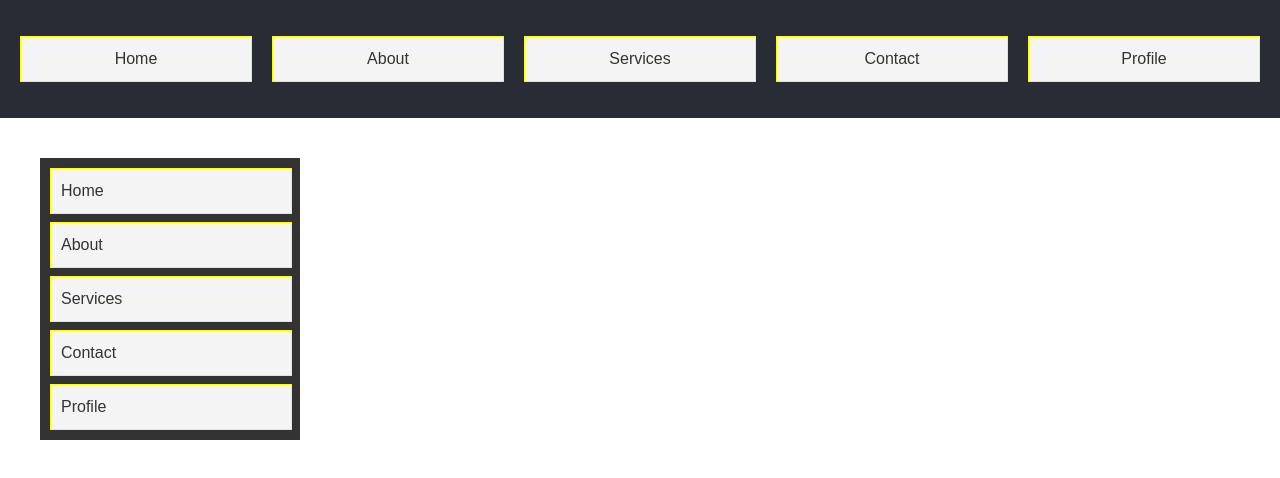
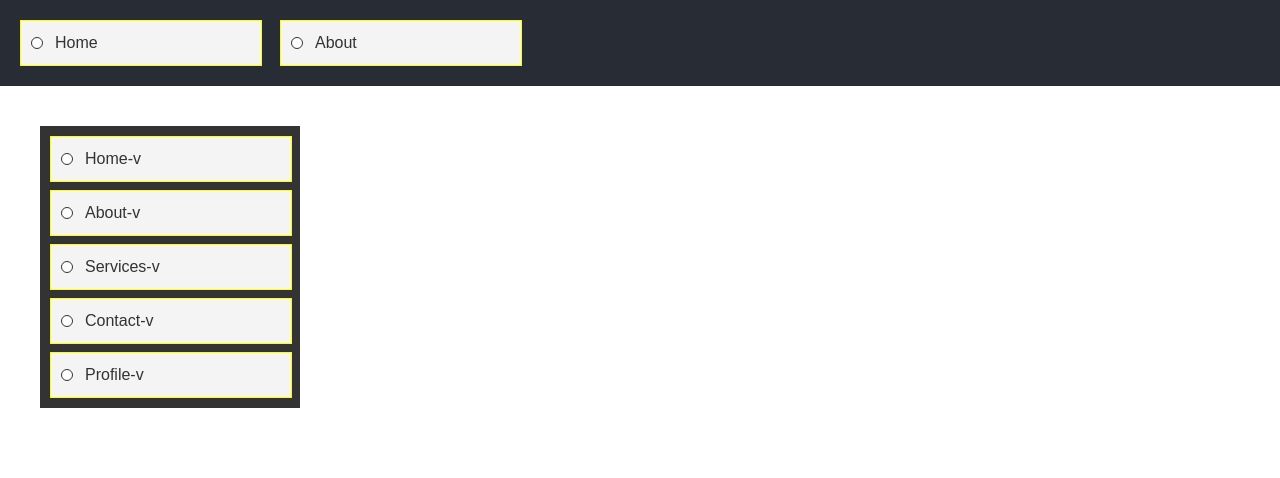
Before and after one commit to PetDavy/dnd, a React (Vite) app: page / in a window 1280 px wide. Shown: the top 478 px of the page. Built offline with nearby package versions, Linux system fonts and the light colour scheme.

Commit message:
debugging

```diff
--- a/src/App.css
+++ b/src/App.css
@@ -10,4 +10,21 @@
 .nav-item {
   max-width: 220px;
   width: 100%;
+  display: flex;
+  align-items: center;
+
+  cursor: pointer;
+  padding: 10px;
+  border: 1px solid yellow;
+  background-color: #f4f4f4;
+  color: #333;
 }
+
+.nav-item-point {
+  width: 10px;
+  height: 10px;
+  border-radius: 50%;
+  background-color: #fff;
+  border: 1px solid #333;
+  margin-right: 12px;
+}
--- a/src/App.tsx
+++ b/src/App.tsx
@@ -1,15 +1,20 @@
 import Header from './components/Header';
-import VerticalList from './components/VerticalList';
+import VerticalList from './components/VerticalListDnd';
 
 import './App.css';
+import { useDnd } from './components/useDnd';
 
 function App() {
+  const { DndProvider } = useDnd();
+
   return (
     <main className="App">
-      <Header />
-      <div className="content">
-        <VerticalList />
-      </div>
+      <DndProvider>
+        <Header />
+        <div className="content">
+          <VerticalList />
+        </div>
+      </DndProvider>
     </main>
   );
 }
--- a/src/components/Navbar.tsx
+++ b/src/components/Navbar.tsx
@@ -1,20 +1,36 @@
-import React from 'react';
+import React, { useState } from 'react';
+import { useDnd } from './useDnd';
 import '../styles/Navbar.css';
+// const IDS = ['Home', 'About', 'Services', 'Contact', 'Profile'];
+const IDS = ['Home', 'About'];
 
 const Navbar: React.FC = () => {
-  const navItems = ['Home', 'About', 'Services', 'Contact', 'Profile'];
+  const { Container, ItemWrapper } = useDnd();
+
+  const [items, setItems] = useState(IDS);
 
   return (
-    <nav className="navbar">
-      <ul>
-        {navItems.map((item, index) => (
-          <li key={index} className="nav-item">
+    <Container
+      id="navbar"
+      className="navbar"
+      listItems={items}
+      setListItems={setItems}
+    >
+      {items.map((item) => (
+        <ItemWrapper
+          key={`navbar&${item}`}
+          id={item}
+          containerId="navbar"
+          className="navbar-item"
+        >
+          <div className="nav-item">
+            <div className="nav-item-point" />
             {item}
-          </li>
-        ))}
-      </ul>
-    </nav>
+          </div>
+        </ItemWrapper>
+      ))}
+    </Container>
   );
-}
+};
 
 export default Navbar;
--- a/src/components/VerticalList.tsx
+++ b/src/components/VerticalList.tsx
@@ -5,7 +5,7 @@ import { useAtomValue, useSetAtom } from 'jotai';
 
 import '../styles/VerticalList.css';
 
-const IDS = ['Home', 'About', 'Services', 'Contact', 'Profile'];
+const IDS = ['Home-v', 'About-v', 'Services-v', 'Contact-v', 'Profile-v'];
 
 const VerticalList: React.FC = () => {
   const [listItems, setListItems] = useState(IDS);
--- /dev/null
+++ b/src/components/VerticalListDnd.tsx
@@ -0,0 +1,37 @@
+import { useState } from 'react';
+import { useDnd } from './useDnd';
+
+const IDS = ['Home-v', 'About-v', 'Services-v', 'Contact-v', 'Profile-v'];
+
+import '../styles/VerticalList.css';
+
+function VerticalListDnd() {
+  const { Container, ItemWrapper } = useDnd();
+
+  const [items, setItems] = useState(IDS);
+  // console.log('items', items);
+
+  return (
+      <Container
+        id="vertical-list"
+        listItems={items}
+        setListItems={setItems}
+        className="vertical-list"
+      >
+        {items.map((item) => (
+          <ItemWrapper
+            key={`vertical&${item}`}
+            id={item}
+            containerId="vertical-list"
+          >
+            <div className="nav-item">
+              <div className="nav-item-point" />
+              {item}
+            </div>
+          </ItemWrapper>
+        ))}
+      </Container>
+  );
+}
+
+export default VerticalListDnd;
--- a/src/components/useDnd.tsx
+++ b/src/components/useDnd.tsx
@@ -15,9 +15,13 @@ type DndContextType = {
   containersRefs: Record<string, HTMLDivElement | null>;
   addItemRef: (ref: HTMLDivElement, id: string) => void;
   addContainerRef: (ref: HTMLDivElement, id: string) => void;
+  initSnapshot: string[];
+  setInitSnapshot: (snapshot: string[]) => void;
 
   containers: Record<string, string[]>;
-  setContainers: (containers: Record<string, string[]>) => void;
+  updateContainer: (items: string[], id: string) => void;
+  containerSetItems: Record<string, (items: string[]) => void>;
+  addContainerSetItems: (setItems: (items: string[]) => void, id: string) => void;
 };
 
 export const DndContext = createContext<DndContextType | null>(null);
@@ -26,6 +30,7 @@ export function useDnd() {
   return {
     DndProvider,
     ItemWrapper,
+    Container,
   };
 }
 
@@ -34,14 +39,24 @@ function DndProvider({ children }: PropsWithChildren) {
   const [itemsRefs, setItemsRefs] = useState<Record<string, HTMLDivElement | null>>({});
   const [containers, setContainers] = useState<Record<string, string[]>>({});
   const [containersRefs, setContainersRefs] = useState<Record<string, HTMLDivElement | null>>({});
+  const [containerSetItems, setContainerSetItems] = useState<Record<string, (items: string[]) => void>>({});
+  const [initSnapshot, setInitSnapshot] = useState<string[]>([]);
 
   const addItemRef = (ref: HTMLDivElement, id: string) => {
-    setItemsRefs({ ...itemsRefs, [id]: ref });
+    setItemsRefs((prev) => ({ ...prev,  [id]: ref }));
   };
 
   const addContainerRef = (ref: HTMLDivElement, id: string) => {
-    setContainersRefs({ ...containersRefs, [id]: ref });
+    setContainersRefs((prev) => ({ ...prev, [id]: ref }));
   };
+
+  const addContainerSetItems = (setItems: (items: string[]) => void, id: string) => {
+    setContainerSetItems((prev) => ({ ...prev, [id]: setItems }));
+  }
+
+  const updateContainer = (items: string[], id: string) => {
+    setContainers((prev) => ({ ...prev, [id]: [...items] }));
+  }
 
   const context = {
     activeItem,
@@ -49,9 +64,13 @@ function DndProvider({ children }: PropsWithChildren) {
     itemsRefs,
     addItemRef,
     containers,
-    setContainers,
+    updateContainer,
     containersRefs,
     addContainerRef,
+    containerSetItems,
+    addContainerSetItems,
+    initSnapshot,
+    setInitSnapshot,
   };
 
   return (
@@ -65,10 +84,12 @@ interface ContainerProps extends PropsWithChildren {
   id: string;
   listItems: string[];
   setListItems: (items: string[]) => void;
+  className?: string;
 }
 
-function Container({ children, id, listItems, setListItems }: ContainerProps) {
+function Container({ children, id, listItems, setListItems, className }: ContainerProps) {
   const context = useContext(DndContext);
+  // console.log('context', context);
 
   const containerRef = useRef<HTMLDivElement>(null);
 
@@ -80,39 +101,39 @@ function Container({ children, id, listItems, setListItems }: ContainerProps) {
 
     if (containerRef.current) {
       context.addContainerRef(containerRef.current, id);
+      context.addContainerSetItems(setListItems, id);
+      context.updateContainer(listItems, id);
     }
   }, [containerRef]);
 
   useEffect(() => {
     if (!context) return;
 
-    context.setContainers({
-      ...context.containers,
-      [id]: listItems,
-    });
-  }, [listItems]);
+    console.log('context.containers[id]', context.containers[id])
+    setListItems(context.containers[id] || listItems);
+  }, [context?.containers[id]]);
 
-  const handleDragStart = (item: string) => {
-    if (!context) return;
-    context.setActiveItem(item);
-  }
-
-  return <div ref={containerRef}>{children}</div>;
+  return (
+    <div
+      ref={containerRef}
+      className={className}
+    >
+        {children}
+      </div>
+  );
 }
 
 interface ItemWrapperProps extends PropsWithChildren {
   id: string;
-  handleDragItem: (event: MouseEvent, info: PanInfo) => void;
-  onDragStart: () => void;
-  onDragEnd: () => void;
+  containerId: string;
+  className?: string;
 }
 
 function ItemWrapper({
   children,
   id,
-  handleDragItem,
-  onDragStart,
-  onDragEnd,
+  containerId,
+  className,
 }: ItemWrapperProps) {
   const context = useContext(DndContext);
 
@@ -125,9 +146,73 @@ function ItemWrapper({
     }
 
     if (itemRef.current) {
-      context.addItemRef(itemRef.current, id);
+      context.addItemRef(itemRef.current, `${containerId}&${id}`);
     }
   }, [itemRef]);
+
+  const handleDragStart = () => {
+    if (!context) return;
+    context.setActiveItem(id);
+    context.setInitSnapshot(context.containers[containerId]);
+  }
+
+  const handleDragItem = (event: MouseEvent, info: PanInfo) => {
+    if (!context) return;
+
+    // let activeContainerId = containerId;
+    // Object.entries(context.containersRefs).forEach(([id, ref]) => {
+    //   if (ref && containsPoint(ref, info.point.x, info.point.y)) {
+    //     activeContainerId = id;
+    //   }
+    // })
+
+    let collision = false;
+    Object.entries(context.itemsRefs).forEach(([id, ref]) => {
+      const [hoverContainerId, itemId] = id.split('&');
+
+      if (ref && containsPoint(ref, info.point.x, info.point.y)) {
+        collision = true;
+        const dragContainerItems = context.containers[containerId];
+        const hoverContainerItems = context.containers[hoverContainerId];
+
+        const hoveredIndex = hoverContainerItems.indexOf(itemId);
+        const dragIndex = dragContainerItems.indexOf(context.activeItem!);
+
+        if (hoveredIndex < 0 || dragIndex < 0 || hoveredIndex === dragIndex || !context.activeItem) return;
+
+        const reorderedDragItems = [...dragContainerItems];
+        const reorderedHoveredItems = [...hoverContainerItems];
+
+        if (containerId === hoverContainerId) {
+          reorderedDragItems.splice(dragIndex, 1);
+          reorderedDragItems.splice(hoveredIndex, 0, context.activeItem);
+
+          context.containerSetItems[containerId](reorderedDragItems);
+        } else {
+          reorderedDragItems.splice(dragIndex, 1);
+          reorderedHoveredItems.splice(hoveredIndex, 0, context.activeItem);
+          console.log('reorderedDragItems', reorderedDragItems);
+          // console.log('reorderedHoveredItems', reorderedHoveredItems);
+
+          // context.containerSetItems[containerId](reorderedDragItems);
+          // context.containerSetItems[hoverContainerId](reorderedHoveredItems);
+          context.updateContainer(reorderedDragItems, containerId);
+          context.updateContainer(reorderedHoveredItems, hoverContainerId);
+        }
+      }
+    })
+
+    if (!collision) {
+      context.containerSetItems[containerId](context.initSnapshot);
+    }
+  }
+
+  const handleDragEnd = () => {
+    if (!context) return;
+
+    context.setActiveItem(null);
+    // context.setInitSnapshot(context.containers[containerId]);
+  }
 
   return (
     <div ref={itemRef}>
@@ -137,13 +222,19 @@ function ItemWrapper({
         dragElastic={1}
         dragMomentum={false}
         dragConstraints={{ top: 0, bottom: 0, left: 0, right: 0 }}
-        className="nav-item"
         onDrag={handleDragItem}
-        onDragStart={onDragStart}
-        onDragEnd={onDragEnd}
+        onDragStart={handleDragStart}
+        onDragEnd={handleDragEnd}
+        className={className}
       >
         {children}
       </motion.div>
     </div>
   );
 }
+
+function containsPoint(element: HTMLElement, x: number, y: number) {
+  const rect = element.getBoundingClientRect();
+
+  return rect.top <= y && y <= rect.bottom && rect.left <= x && x <= rect.right;
+}
--- a/src/styles/Navbar.css
+++ b/src/styles/Navbar.css
@@ -1,16 +1,10 @@
-.navbar ul {
+.navbar {
   list-style-type: none;
   padding: 0;
   display: flex;
   gap: 20px;
 }
 
-.navbar li {
-  color: white;
-  cursor: pointer;
-  padding: 10px;
-  border: 1px solid yellow;
-  cursor: pointer;
-  background-color: #f4f4f4;
-  color: #333;
+.navbar-item {
+  min-width: 240px;
 }
--- a/src/styles/VerticalList.css
+++ b/src/styles/VerticalList.css
@@ -1,4 +1,4 @@
-.vertical-list ul {
+.vertical-list {
   flex-shrink: 1;
   list-style-type: none;
   padding: 10px;
@@ -11,11 +11,3 @@
   gap: 8px;
   max-width: 240px;
 }
-
-.vertical-list li {
-  cursor: pointer;
-  padding: 10px;
-  border: 1px solid yellow;
-  background-color: #f4f4f4;
-  color: #333
-}
```
